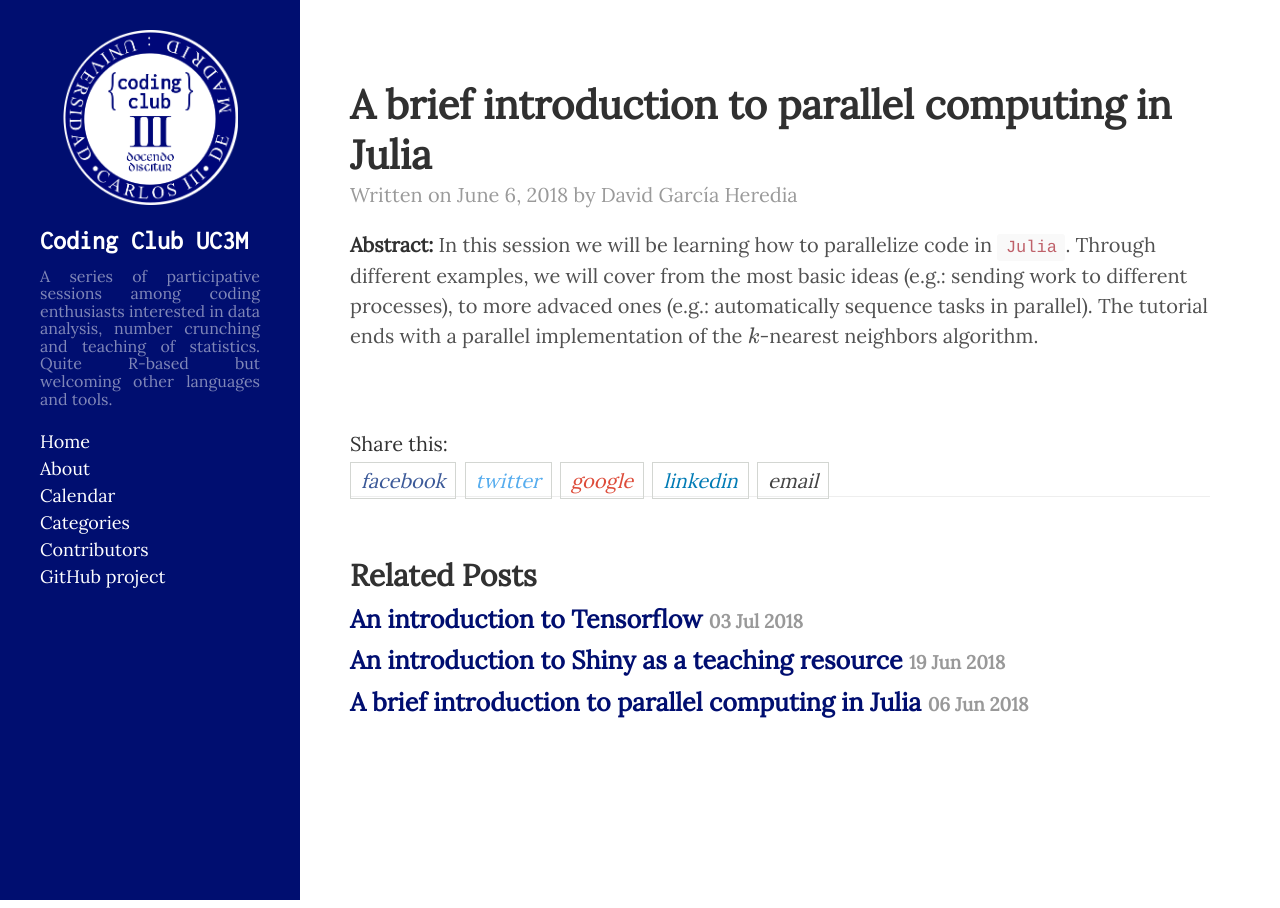
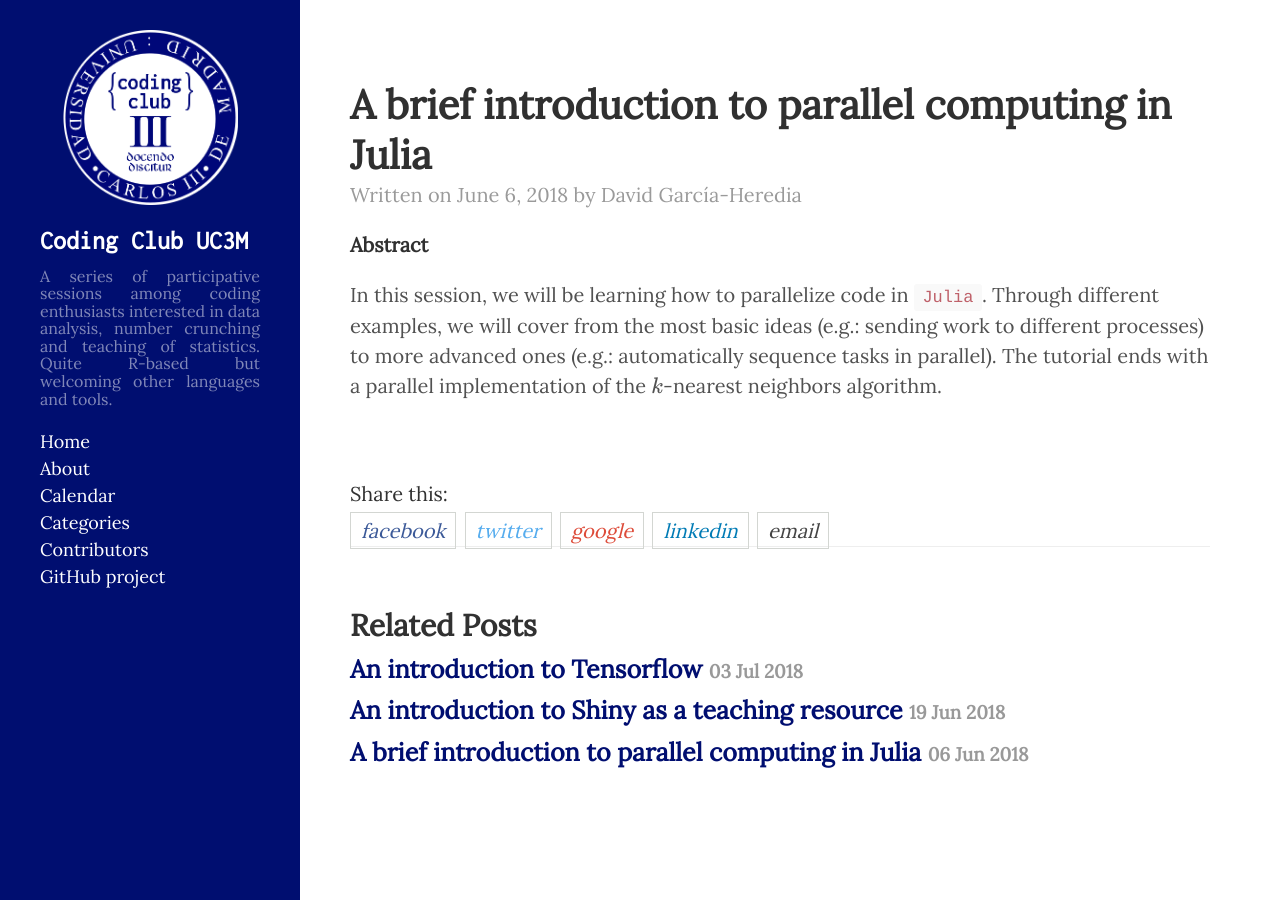
Before and after one commit to CodingClubUC3M/codingclubuc3m.github.io, a Jekyll site: the page built from _posts/2018-06-06-Parallel-computing-Julia.md, in a window 1280 px wide. Built offline with Jekyll 4.4.1, drawn with Linux system fonts in a browser that asks for light colours; formulas are drawn with MathJax 3; comment, search, counter and statistics services are not loaded.

Commit message:
Change layout and fixes on abstract

````diff
--- a/_posts/2018-06-06-Parallel-computing-Julia.md
+++ b/_posts/2018-06-06-Parallel-computing-Julia.md
@@ -2,14 +2,16 @@
 layout: post
 comments:  true
 title: "A brief introduction to parallel computing in Julia"
-author: David García Heredia
-date: 2018-06-06 20:30:00
+author: David García-Heredia
+date: 2018-06-06
 published: true
-categories: [Julia, parallel, benchmark]
+categories: [Julia, parallel]
 excerpt_seperator: <!--more-->
 output:
   html_document:
     mathjax:  default
 ---
 
-**Abstract:**  In this session we will be learning how to parallelize code in ```Julia```. Through different examples, we will cover from the most basic ideas (e.g.: sending work to different processes), to more advaced ones (e.g.: automatically sequence tasks in parallel). The tutorial ends with a parallel implementation of the $k$-nearest neighbors algorithm.
+**Abstract**
+
+In this session, we will be learning how to parallelize code in ```Julia```. Through different examples, we will cover from the most basic ideas (e.g.: sending work to different processes) to more advanced ones (e.g.: automatically sequence tasks in parallel). The tutorial ends with a parallel implementation of the $k$-nearest neighbors algorithm.
````
Also changed, not shown: _posts/2018-06-06-Parallel-computing-Julia-hidden.md (+1 -1 lines).
